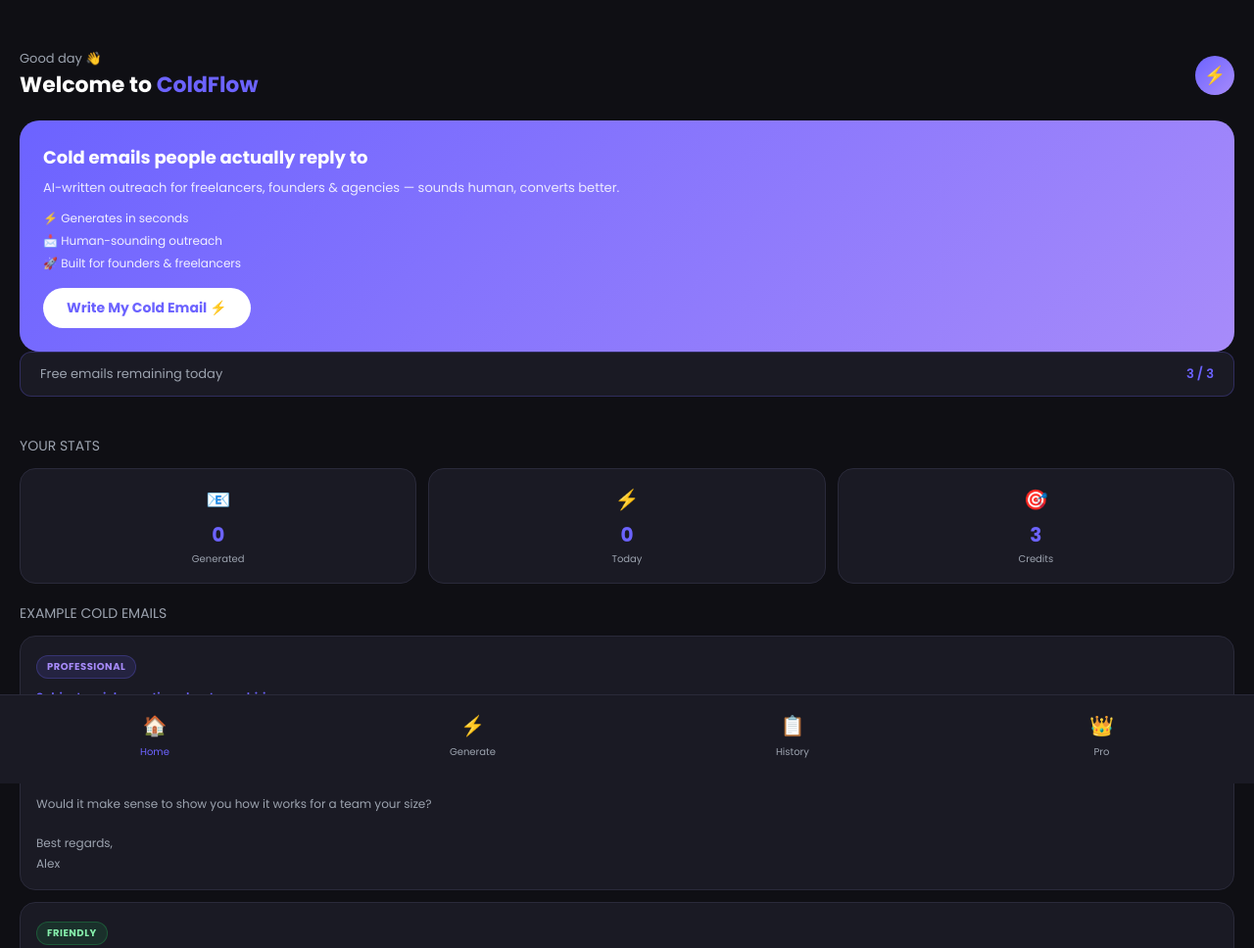
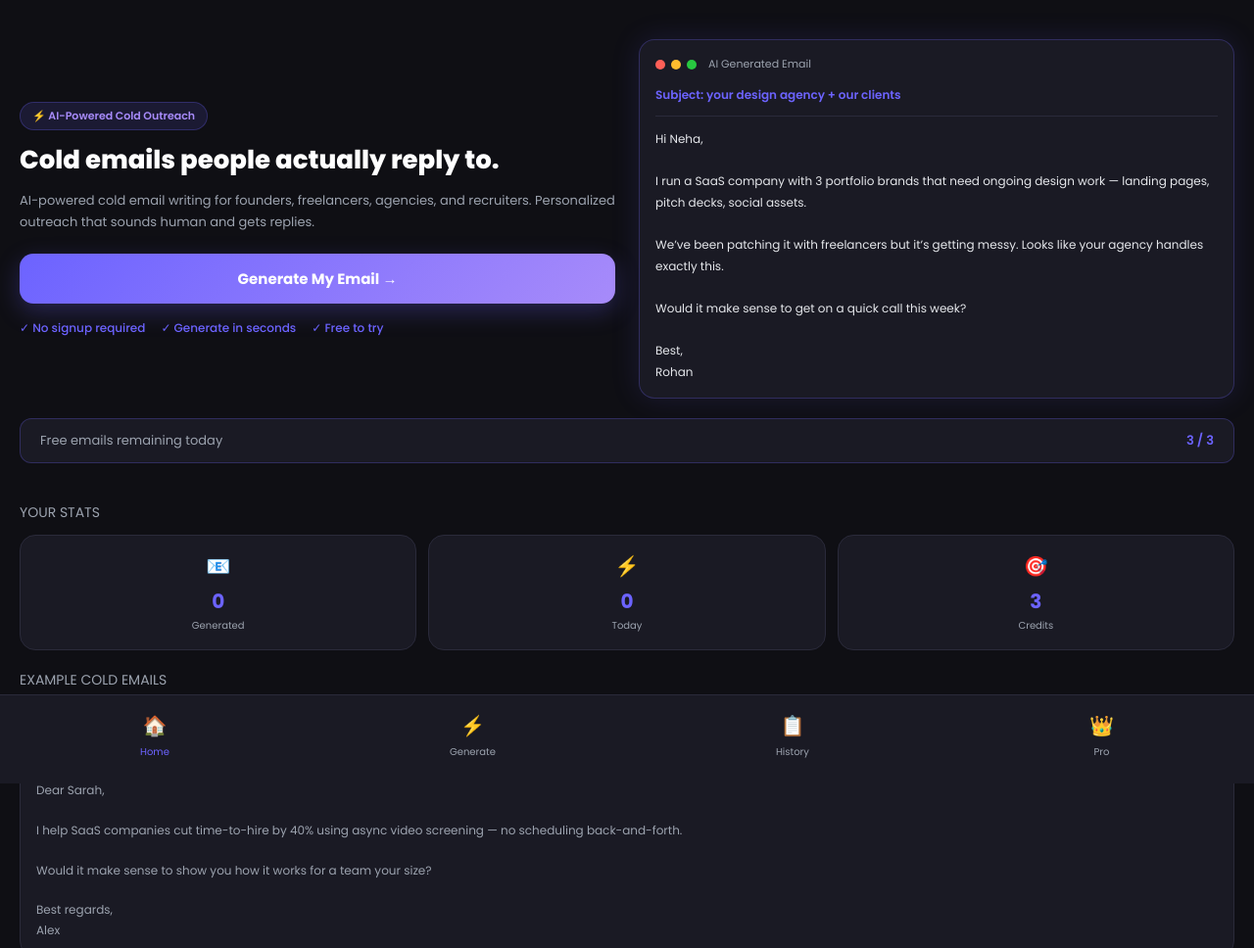
Before and after one commit to shreyanshetty211-svg/coldflow-app, a website: page index.html in a window 1280 px wide. Shown: the top 968 px of the page at 98% size. Drawn offline with Linux system fonts and the light colour scheme.

Commit message:
redesign hero section to SaaS layout

```diff
--- a/index.html
+++ b/index.html
@@ -120,6 +120,89 @@
 .nav-item.active .nav-label { color: #6c63ff; }
 .nav-icon { font-size: 20px; color: #9ca3af; }
 .nav-label { font-size: 10px; color: #9ca3af; }
+
+/* SAAS HERO */
+.saas-hero {
+  display: flex;
+  gap: 24px;
+  padding: 40px 20px 20px;
+  align-items: center;
+  flex-wrap: wrap;
+}
+.saas-hero-left { flex: 1; min-width: 260px; }
+.saas-badge {
+  display: inline-block;
+  background: #6c63ff22;
+  border: 1px solid #6c63ff44;
+  color: #a78bfa;
+  font-size: 11px;
+  font-weight: 600;
+  padding: 5px 12px;
+  border-radius: 20px;
+  margin-bottom: 14px;
+}
+.saas-headline {
+  font-size: 26px;
+  font-weight: 800;
+  line-height: 1.3;
+  margin-bottom: 14px;
+}
+.saas-desc {
+  font-size: 13px;
+  color: #9ca3af;
+  line-height: 1.7;
+  margin-bottom: 20px;
+}
+.saas-cta {
+  background: linear-gradient(135deg, #6c63ff, #a78bfa);
+  color: white;
+  border: none;
+  padding: 14px 28px;
+  border-radius: 14px;
+  font-size: 15px;
+  font-weight: 700;
+  cursor: pointer;
+  font-family: 'Poppins', sans-serif;
+  box-shadow: 0 8px 24px #6c63ff44;
+  margin-bottom: 16px;
+  display: block;
+  width: 100%;
+}
+.saas-trust { display: flex; gap: 16px; flex-wrap: wrap; }
+.saas-trust span { font-size: 12px; color: #6c63ff; font-weight: 500; }
+.saas-hero-right { flex: 1; min-width: 260px; }
+.saas-email-mock {
+  background: #1a1a24;
+  border: 1px solid #6c63ff44;
+  border-radius: 16px;
+  padding: 16px;
+  box-shadow: 0 0 30px #6c63ff22;
+}
+.mock-header {
+  display: flex;
+  align-items: center;
+  gap: 6px;
+  margin-bottom: 14px;
+}
+.mock-dot { width: 10px; height: 10px; border-radius: 50%; }
+.mock-dot.red { background: #ff5f57; }
+.mock-dot.yellow { background: #febc2e; }
+.mock-dot.green { background: #28c840; }
+.mock-label { font-size: 11px; color: #9ca3af; margin-left: 6px; }
+.mock-subject {
+  font-size: 12px;
+  color: #6c63ff;
+  font-weight: 600;
+  margin-bottom: 12px;
+  padding-bottom: 12px;
+  border-bottom: 1px solid #2a2a3a;
+}
+.mock-body {
+  font-size: 12px;
+  color: #e5e7eb;
+  line-height: 1.8;
+  white-space: pre-wrap;
+}
 
 /* HOME SCREEN */
 #home { padding-bottom: 100px; }
@@ -626,23 +709,39 @@
 
 <!-- HOME -->
 <div class="screen" id="home">
-  <div class="home-header">
-    <div>
-      <div style="font-size:13px;color:#9ca3af;">Good day 👋</div>
-      <div class="greeting">Welcome to <span>ColdFlow</span></div>
+  <div class="saas-hero">
+    <div class="saas-hero-left">
+      <div class="saas-badge">⚡ AI-Powered Cold Outreach</div>
+      <h1 class="saas-headline">Cold emails people actually reply to.</h1>
+      <p class="saas-desc">AI-powered cold email writing for founders, freelancers, agencies, and recruiters. Personalized outreach that sounds human and gets replies.</p>
+      <button class="saas-cta" onclick="showScreen('generator')">Generate My Email →</button>
+      <div class="saas-trust">
+        <span>✓ No signup required</span>
+        <span>✓ Generate in seconds</span>
+        <span>✓ Free to try</span>
+      </div>
     </div>
-    <div class="avatar">⚡</div>
-  </div>
+    <div class="saas-hero-right">
+      <div class="saas-email-mock">
+        <div class="mock-header">
+          <div class="mock-dot red"></div>
+          <div class="mock-dot yellow"></div>
+          <div class="mock-dot green"></div>
+          <span class="mock-label">AI Generated Email</span>
+        </div>
+        <div class="mock-subject">Subject: your design agency + our clients</div>
+        <div class="mock-body">Hi Neha,
 
-  <div class="hero-card">
-    <div class="hero-title">Cold emails people actually reply to</div>
-    <div class="hero-sub">AI-written outreach for freelancers, founders & agencies — sounds human, converts better.</div>
-    <div class="hero-bullets">
-      <span>⚡ Generates in seconds</span>
-      <span>📩 Human-sounding outreach</span>
-      <span>🚀 Built for founders & freelancers</span>
+I run a SaaS company with 3 portfolio brands that need ongoing design work — landing pages, pitch decks, social assets.
+
+We’ve been patching it with freelancers but it’s getting messy. Looks like your agency handles exactly this.
+
+Would it make sense to get on a quick call this week?
+
+Best,
+Rohan</div>
+      </div>
     </div>
-    <button class="hero-btn" onclick="showScreen('generator')">Write My Cold Email ⚡</button>
   </div>
 
   <div class="free-badge">
```
